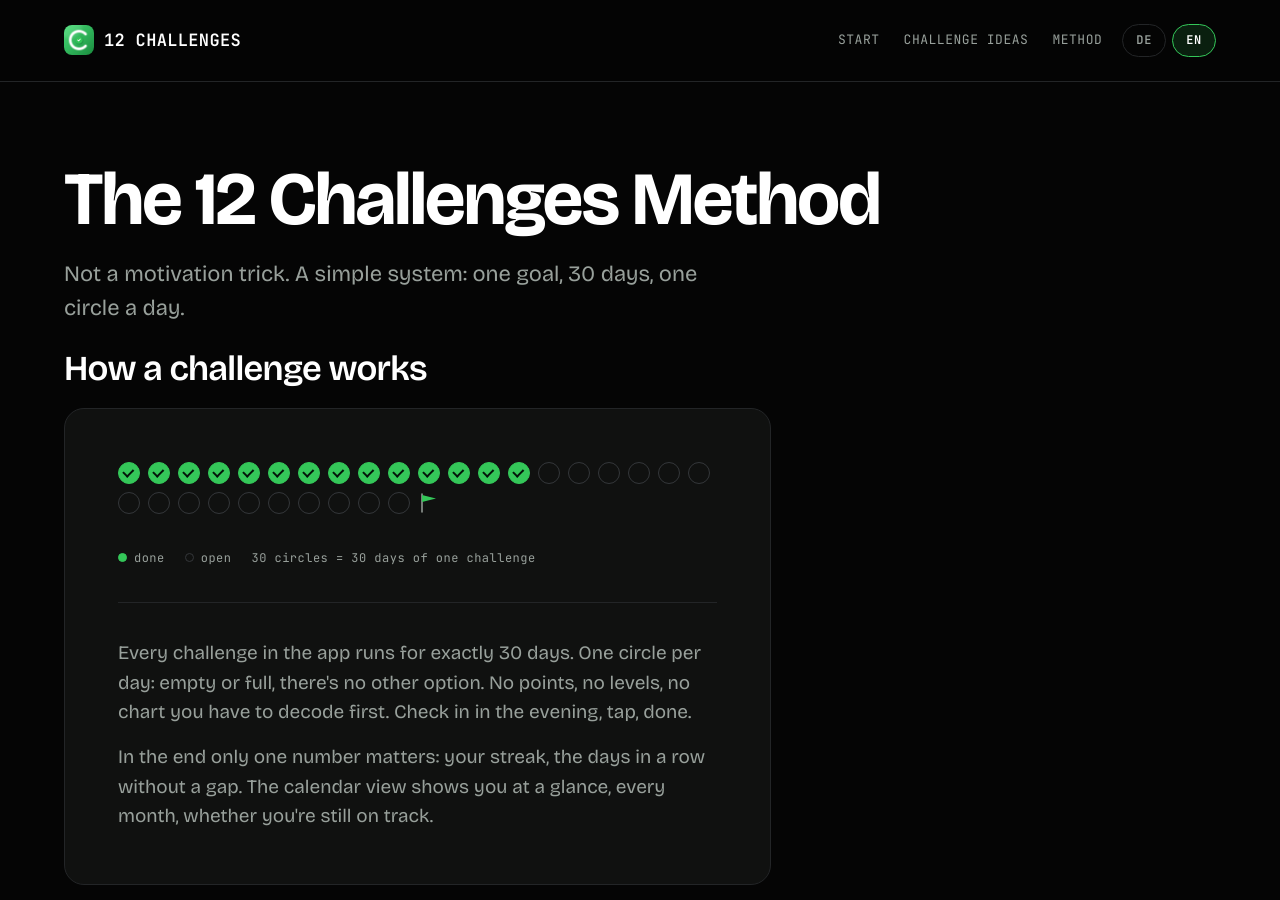
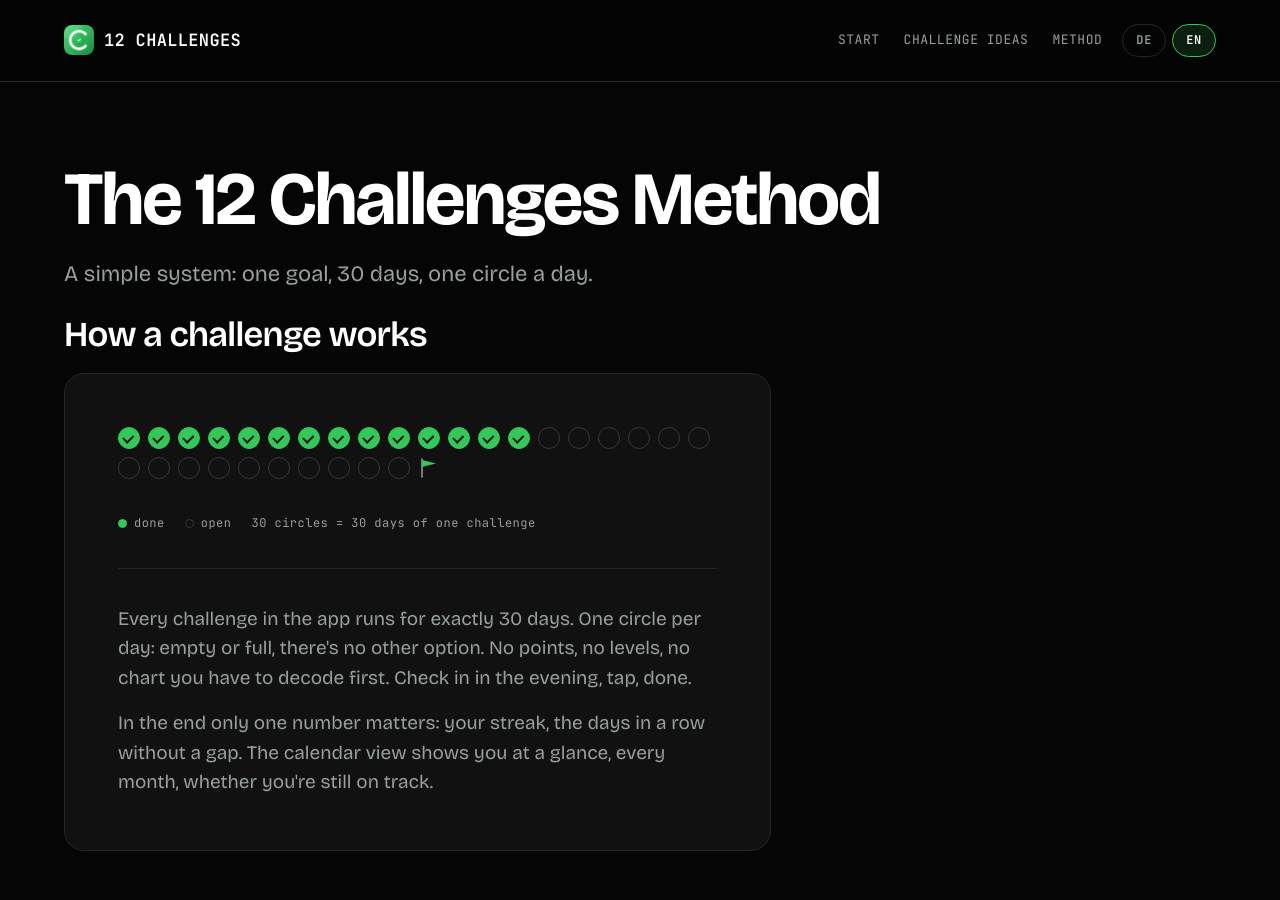
Before and after one commit to YannesJ/12c-website, a Jekyll site: the page built from en/method.html, in a window 1280 px wide and 900 px high. Built offline with Jekyll 4.4.1, drawn with Linux system fonts in a browser that asks for light colours.

Commit message:
content: Subtitle der Methoden-Seite positiv formuliert (EN)
"Not a motivation trick" als Einstieg klang negativ, jetzt startet
der Subtitle direkt mit dem, was das System ist – konsistent mit DE.

Co-Authored-By: Claude Haiku 4.5 <noreply@anthropic.com>

```diff
--- a/en/method.html
+++ b/en/method.html
@@ -9,7 +9,7 @@ description: "Why 30 days per challenge works and how a daily streak helps you b
     <div class="container">
       <article lang="en">
         <h1>The 12 Challenges Method</h1>
-        <p class="lede">Not a motivation trick. A simple system: one goal, 30 days, one circle a day.</p>
+        <p class="lede">A simple system: one goal, 30 days, one circle a day.</p>
 
         <section>
           <h2>How a challenge works</h2>
```
